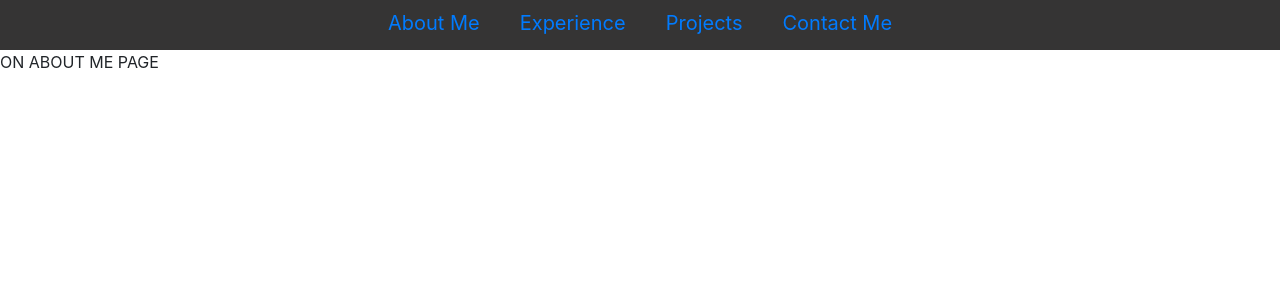
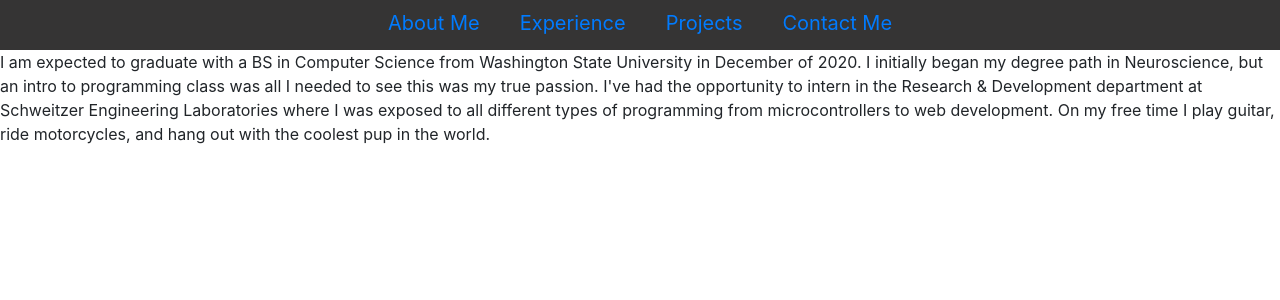
Before and after one commit to LindsayMichelleAllen/Portfolio, a React (Create React App) app in the folder portfolio/: page / in a window 1280 px wide. Both pictures are taken after a click on the link "About Me". Shown: the top 300 px of the page. Built offline with nearby package versions, Linux system fonts and the light colour scheme.

Commit message:
started text portion

```diff
--- a/portfolio/src/App.js
+++ b/portfolio/src/App.js
@@ -1,6 +1,6 @@
 import React from 'react';
 import Navbar from './components/Navbar';
-import About from './components/AboutMe';
+import About from './components/About';
 import Projects from './components/Projects';
 import Experience from './components/Experience';
 import Contact from './components/Contact';
--- /dev/null
+++ b/portfolio/src/components/About.js
@@ -0,0 +1,19 @@
+import React from 'react';
+import '../style/About.css';
+
+class About extends React.Component {
+
+    render() {
+        return(
+            <div>
+                I am expected to graduate with a BS in Computer Science from Washington State University in December of 2020. I initially began my degree path in Neuroscience, but an intro
+                to programming class was all I needed to see this was my true passion. I've had the opportunity to intern in the Research & Development department at Schweitzer Engineering
+                Laboratories where I was exposed to all different types of programming from microcontrollers to web development. On my free time I play guitar, ride motorcycles, and hang
+                out with the coolest pup in the world.
+            </div>
+        );
+    }
+
+}
+
+export default About;
--- a/portfolio/src/components/AboutMe.js
+++ /dev/null
@@ -1,16 +0,0 @@
-import React from 'react';
-import '../style/About.css';
-
-class About extends React.Component {
-
-    render() {
-        return(
-            <div>
-                ON ABOUT ME PAGE
-            </div>
-        );
-    }
-
-}
-
-export default About;
```
